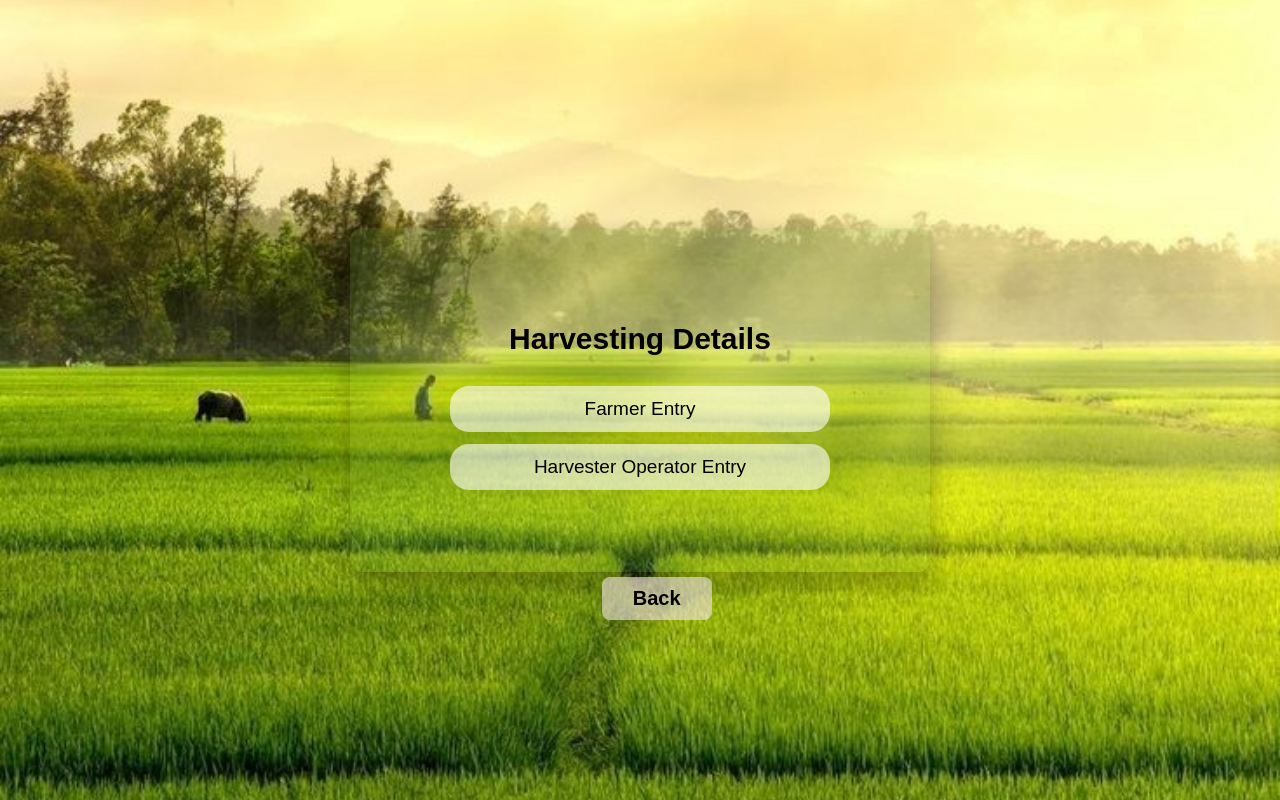
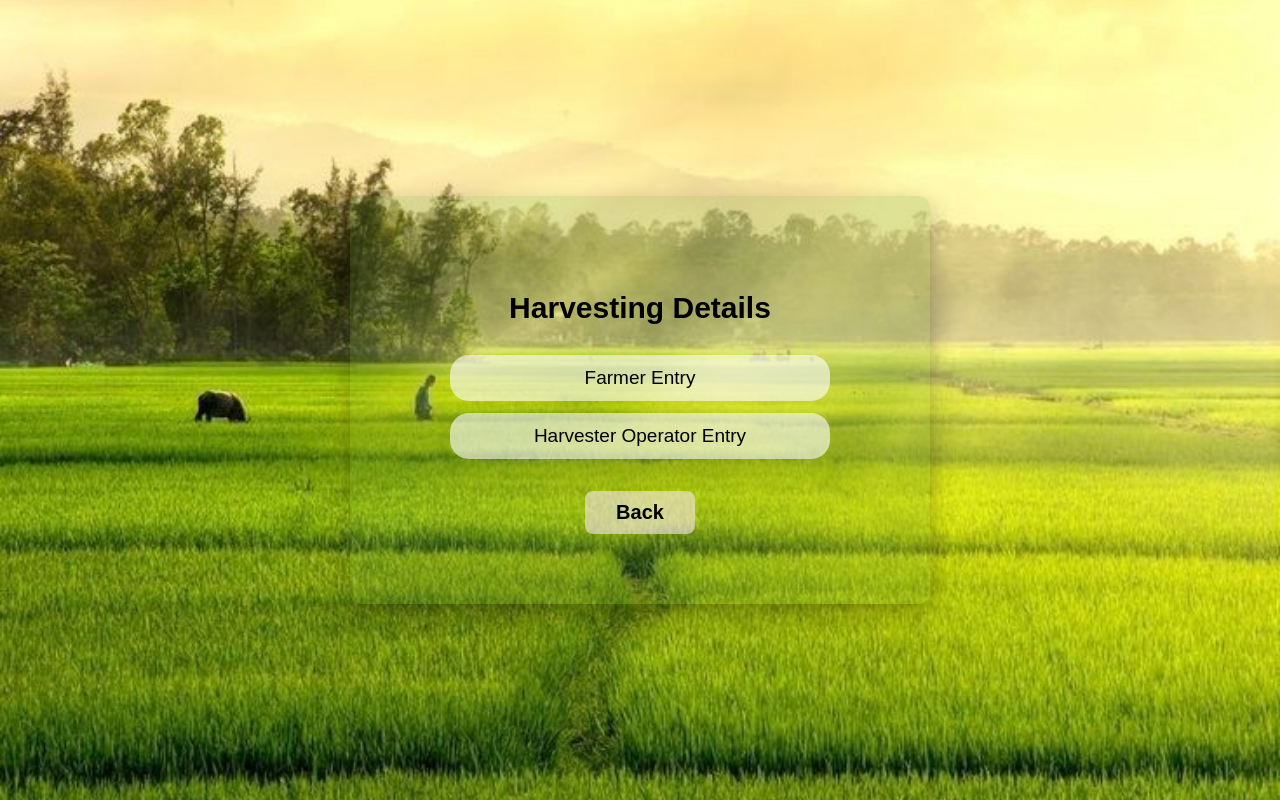
Before and after one commit to saireddy2005/agriportal, a Django app: page /harvesting/ in a window 1280 px wide. Run offline with Django 5.2, Linux system fonts and the light colour scheme.

Commit message:
Fixed back button position in harvesting page

```diff
--- a/core/templates/core/harvesting.html
+++ b/core/templates/core/harvesting.html
@@ -83,16 +83,16 @@
 
 /* BACK BUTTON (POSITION LIKE ADD PAGE) */
 .back-btn{
-position:absolute;
-bottom:180px;
-left:47%;
+    margin: 20px auto 0 auto;
 background:rgba(247, 230, 230, 0.6);
 padding:10px;
 border-radius:8px;
 text-decoration:none;
 color:black;
 font-weight:bold;
+border: none;
 width: 110px;
+cursor: pointer;
 text-align: center;
 }
 
```
